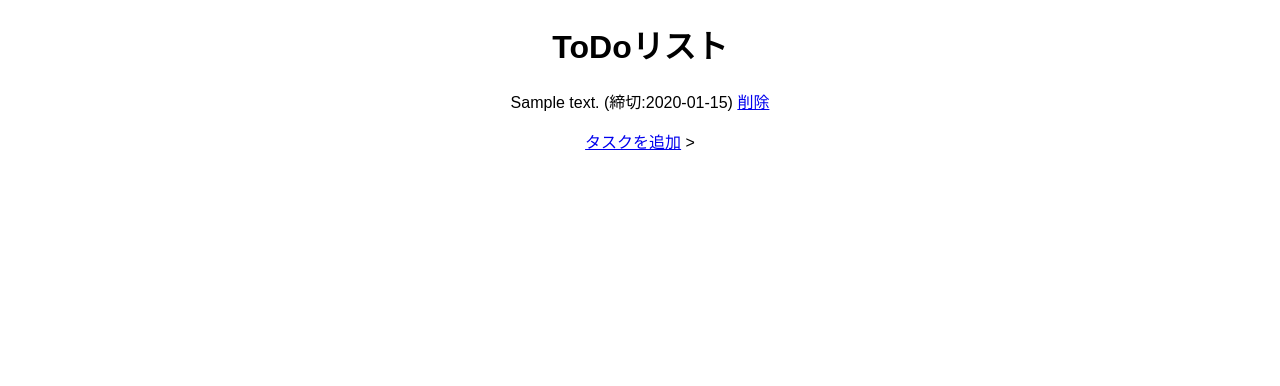
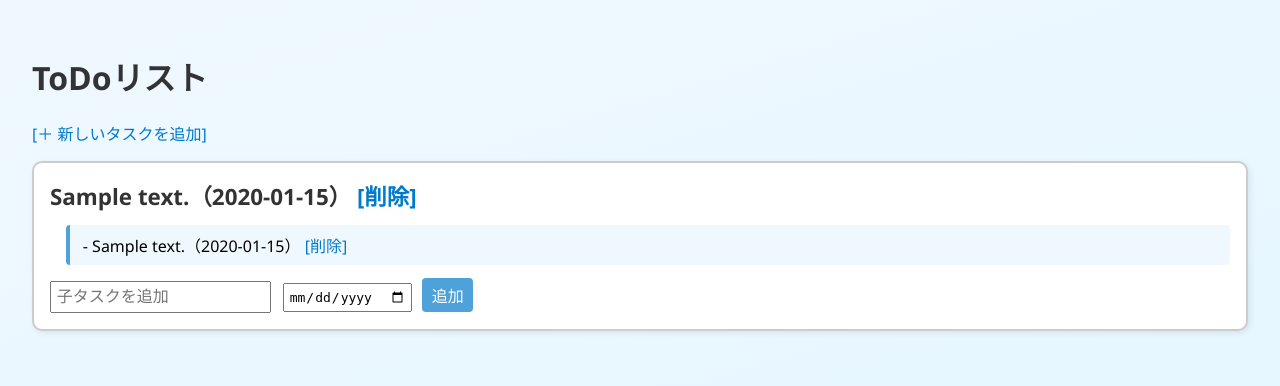
Before and after one commit to rionard1256/todo_list, a Flask app: page / in a window 1280 px wide. Shown: the top 386 px of the page. Run offline with Flask 3, Linux system fonts and the light colour scheme; tables that the repository leaves empty hold one stand-in row (values such as "Sample post").

Commit message:
子タスクを追加した

```diff
--- a/app.py
+++ b/app.py
@@ -13,42 +13,57 @@ if db_url and db_url.startswith("postgres://"):
 if not db_url:
     raise RuntimeError("❌ DATABASE_URL is not set. Aborting to avoid using SQLite.")
 
-app.config['SQLALCHEMY_DATABASE_URI'] = db_url
+app.config['SQLALCHEMY_DATABASE_URI'] = db_url #Flaskに対して,使用するdbのurlを設定
 
 app.config['SQLALCHEMY_TRACK_MODIFICATIONS'] = False  #変更追跡機能をオフにして無駄なメモリ使用を防ぐ（推奨設定）
 db = SQLAlchemy(app)  #SQLAlchemyにFlaskアプリを紐付ける
 
-# データベースモデル
-class Task(db.Model):  #Task テーブルを定義（1つのタスクを表す）
+# モデル定義
+class Task(db.Model):
     id = db.Column(db.Integer, primary_key=True)
     content = db.Column(db.String(200), nullable=False)
     deadline = db.Column(db.Date, nullable=True)
+    subtasks = db.relationship('SubTask', backref='parent', cascade='all, delete', lazy=True)
 
-# 初期化（最初の実行時だけ）
+class SubTask(db.Model):
+    id = db.Column(db.Integer, primary_key=True)
+    content = db.Column(db.String(200), nullable=False)
+    deadline = db.Column(db.Date, nullable=True)
+    parent_id = db.Column(db.Integer, db.ForeignKey('task.id'), nullable=False)
 
+# DB初期化
+with app.app_context():
+    db.create_all()
 
-with app.app_context(): #Flaskアプリの実行コンテキストを一時的に有効化（データベース操作のために必要）
-    db.create_all()  #モデルに基づいて tasks.db を初期化（テーブルを作成）
-
+# ルート
 @app.route('/')
 def index():
     tasks = Task.query.order_by(nulls_last(asc(Task.deadline))).all()
-    return render_template('index.html', tasks=tasks) #index.html を表示し、タスク一覧をテンプレートに渡す
+    return render_template('index.html', tasks=tasks)
 
 @app.route('/add', methods=['GET', 'POST'])
 def add():
     if request.method == 'POST':
-        task_content = request.form.get('task')  #フォームから送信されたタスクの内容を取得（name="task" の入力欄）
+        content = request.form.get('task')
         deadline_str = request.form.get('deadline')
         deadline = datetime.strptime(deadline_str, '%Y-%m-%d').date() if deadline_str else None
-        if task_content:
-            new_task = Task(content=task_content, deadline=deadline)  #新しいタスクインスタンスを作成
-            db.session.add(new_task)  #データベースに追加を予約（まだ反映されない）
-            db.session.commit()  #変更を確定して保存（コミット）
+        if content:
+            db.session.add(Task(content=content, deadline=deadline))
+            db.session.commit()
         return redirect(url_for('index'))
     return render_template('add.html')
 
-@app.route('/delete/<int:task_id>')  #タスク削除用のルート。タスクのIDをURLから受け取る。
+@app.route('/add_subtask/<int:task_id>', methods=['POST'])
+def add_subtask(task_id):
+    content = request.form.get('subtask')
+    deadline_str = request.form.get('subtask_deadline')
+    deadline = datetime.strptime(deadline_str, '%Y-%m-%d').date() if deadline_str else None
+    if content:
+        db.session.add(SubTask(content=content, deadline=deadline, parent_id=task_id))
+        db.session.commit()
+    return redirect(url_for('index'))
+
+@app.route('/delete/<int:task_id>')
 def delete(task_id):
     task = Task.query.get(task_id)
     if task:
@@ -56,6 +71,16 @@ def delete(task_id):
         db.session.commit()
     return redirect(url_for('index'))
 
+@app.route('/delete_subtask/<int:subtask_id>')
+def delete_subtask(subtask_id):
+    subtask = SubTask.query.get(subtask_id)
+    if subtask:
+        db.session.delete(subtask)
+        db.session.commit()
+    return redirect(url_for('index'))
+
+
+
 if __name__ == '__main__':
     port = int(os.environ.get('PORT', 5000))
     app.run(host='0.0.0.0', port=port)
--- a/static/style.css
+++ b/static/style.css
@@ -1,13 +1,74 @@
 body {
-    font-family: Arial, sans-serif;
-    text-align: center;
+  background: linear-gradient(to bottom right, #f0f8ff, #e6f7ff);
+  margin: 0;
+  padding: 2em;
+  font-family: 'Segoe UI', Tahoma, Geneva, Verdana, sans-serif;
 }
 
-ul {
-    list-style: none;
-    padding: 0;
+h1 {
+  color: #333;
 }
 
-li {
-    margin: 5px 0;
+.task-list {
+  list-style: none;
+  padding: 0;
 }
+
+.task-item {
+  border: 2px solid #ccc;
+  border-radius: 10px;
+  padding: 1em;
+  margin-bottom: 1.5em;
+  background-color: #ffffff;
+  box-shadow: 2px 2px 6px rgba(0, 0, 0, 0.08);
+}
+
+.parent-task {
+  font-size: 1.4em;
+  font-weight: bold;
+  color: #333;
+  margin-bottom: 0.6em;
+}
+
+.subtask-list {
+  list-style: none;
+  margin-left: 1em;
+  padding-left: 0;
+}
+
+.subtask-item {
+  font-size: 1em;
+  margin-bottom: 0.4em;
+  padding: 0.5em 0.8em;
+  background-color: #f0f8ff;
+  border-left: 4px solid #4fa1d9;
+  border-radius: 4px;
+}
+
+.subtask-form {
+  margin-top: 0.8em;
+}
+
+.subtask-form input[type="text"],
+.subtask-form input[type="date"] {
+  padding: 0.3em;
+  font-size: 1em;
+  margin-right: 0.5em;
+}
+
+.subtask-form button {
+  padding: 0.3em 0.6em;
+  font-size: 1em;
+  background-color: #4fa1d9;
+  color: white;
+  border: none;
+  border-radius: 4px;
+}
+
+a {
+  color: #007acc;
+  text-decoration: none;
+}
+a:hover {
+  text-decoration: underline;
+}
--- a/templates/index.html
+++ b/templates/index.html
@@ -2,22 +2,37 @@
 <html lang="ja">
 <head>
   <meta charset="UTF-8">
-    <meta name="viewport" content="width=device-width, initial-scale=1.0">  <!--viewportはスマホ向けに文書の表示方法を指定, device-widthで画面幅をそのデバイスの画面幅に合わせる、initial以下で最初の拡大縮小倍率をいじれる-->
   <title>ToDoリスト</title>
-    <link rel="stylesheet" href="{{ url_for('static', filename='style.css') }}"><!--linkタグは外部ファイルを読ませる,url_for()はファイルの正しいURLを自動生成してくれる,-->
+  <link rel="stylesheet" href="{{ url_for('static', filename='style.css') }}">
 </head>
 <body>
   <h1>ToDoリスト</h1>
-    <ul>
+  <a href="{{ url_for('add') }}">[＋ 新しいタスクを追加]</a>
+
+  <ul class="task-list">
     {% for task in tasks %}
-            <li>
-                {{ task.content }}
-                {% if task.deadline %}
-                    (締切:{{task.deadline.strftime('%Y-%m-%d') }})
-                {% endif %}
-                <a href="{{ url_for('delete', task_id=task.id) }}">削除</a></li><!--loop.index0は現在のループの回数,url_for()はdelete関数に飛ぶ-->
+      <li class="task-item">
+        <div class="parent-task">
+          {{ task.content }}（{{ task.deadline or '締切なし' }}）
+          <a href="{{ url_for('delete', task_id=task.id) }}">[削除]</a>
+        </div>
+
+        <ul class="subtask-list">
+          {% for sub in task.subtasks | sort(attribute='deadline') %}
+            <li class="subtask-item">
+              - {{ sub.content }}（{{ sub.deadline or '締切なし' }}）
+              <a href="{{ url_for('delete_subtask', subtask_id=sub.id) }}">[削除]</a>
+            </li>
           {% endfor %}
         </ul>
-    <a href="{{ url_for('add') }}">タスクを追加</a> <!--<a>はアンカータグ,hrefは移動先のURL, url_for()で、引数の関数へのURLを作る-->>
+
+        <form class="subtask-form" method="post" action="{{ url_for('add_subtask', task_id=task.id) }}">
+          <input type="text" name="subtask" placeholder="子タスクを追加" required>
+          <input type="date" name="subtask_deadline">
+          <button type="submit">追加</button>
+        </form>
+      </li>
+    {% endfor %}
+  </ul>
 </body>
 </html>
```
Also changed, not shown: templates/add.html (+10 -11 lines). Lines whose indentation alone changed are shown as unchanged.
